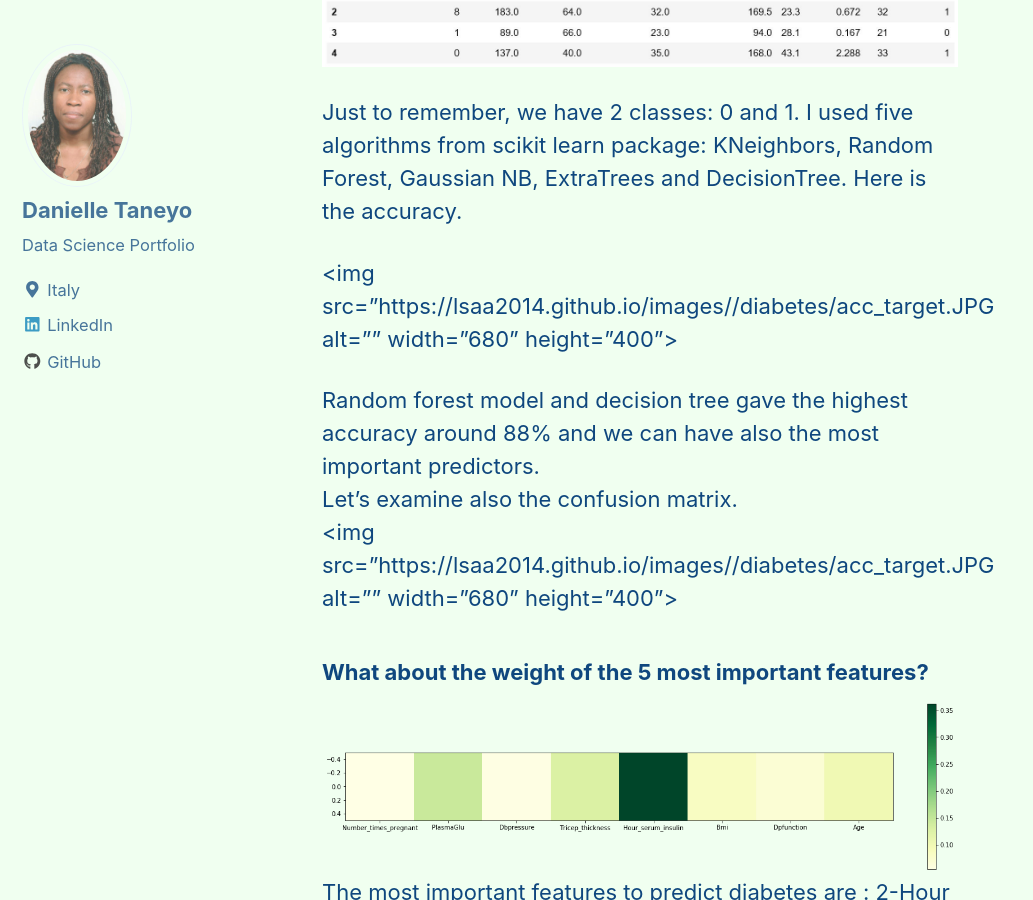
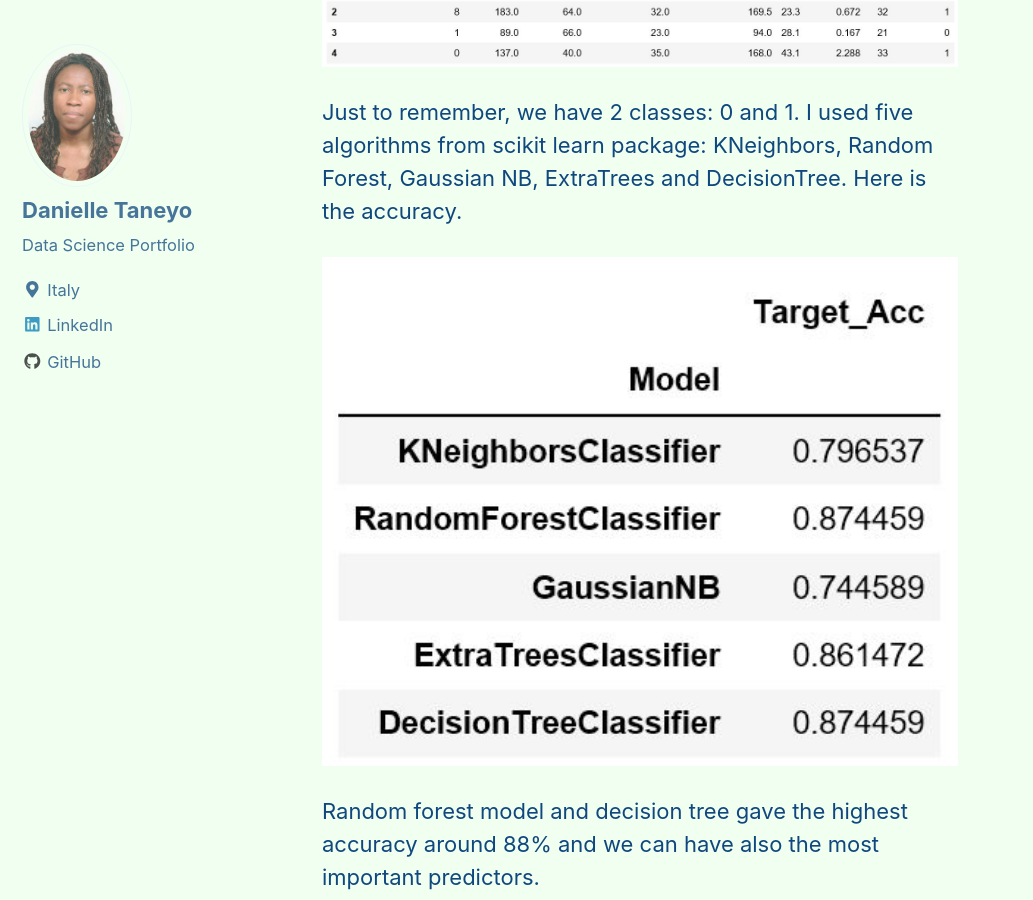
Before and after one commit to lsaa2014/lsaa2014.github.io, a Jekyll site: the page built from _posts/2018-07-11-DiabeteClassification.md, in a window 1280 px wide and 900 px high, scrolled down 1250 px. Shown: the whole window, without its empty margins (0-1033 px from the left). Built offline with Jekyll 4.4.1, drawn with Linux system fonts in a browser that asks for light colours; nearby versions of some CDN libraries.

Commit message:
Update 2018-07-11-DiabeteClassification.md

```diff
--- a/_posts/2018-07-11-DiabeteClassification.md
+++ b/_posts/2018-07-11-DiabeteClassification.md
@@ -34,11 +34,11 @@ Here's the first rows after imputing.
 Just to remember, we have 2 classes: 0 and 1.
 I used five algorithms from scikit learn package: KNeighbors, Random Forest, Gaussian NB, ExtraTrees and DecisionTree. Here is the accuracy.
 
-<img src="{{ site.url }}{{ site.baseurl }}/images//diabetes/acc_target.JPG alt="" width="680" height="400">
+<img src="{{ site.url }}{{ site.baseurl }}/images//diabetes/acc_target.JPG" alt="" width="680" height="400">
 
 Random forest model and decision tree gave the highest accuracy around 88% and we can have also the most important predictors.
 Let's examine also the confusion matrix.
-<img src="{{ site.url }}{{ site.baseurl }}/images//diabetes/acc_target.JPG alt="" width="680" height="400">
+<img src="{{ site.url }}{{ site.baseurl }}/images//diabetes/acc_target.JPG" alt="" width="680" height="400">
 
 
 <h3> What about the weight of the 5 most important features? </h3>
```
